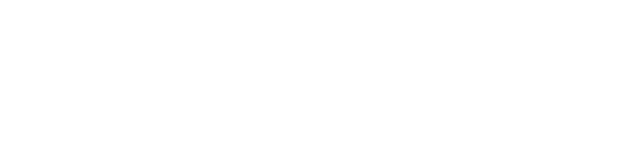
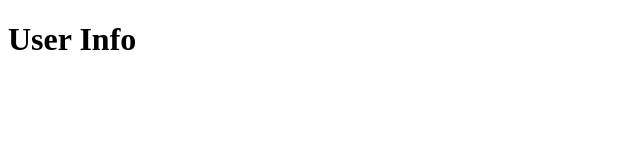
Before and after one commit to RobertMoyoJr/workshop, a plain HTML site: page user.html in a window 1280 px wide. Shown: the whole page, without its empty margins (0-640 px from the left). Drawn offline with Linux system fonts and the light colour scheme.

Commit message:
User Page Updated

```diff
--- a/user.html
+++ b/user.html
@@ -3,5 +3,7 @@
   <head>
     <title>Document</title>
   </head>
-  <body></body>
+  <body>
+    <h1>User Info</h1>
+  </body>
 </html>
```
